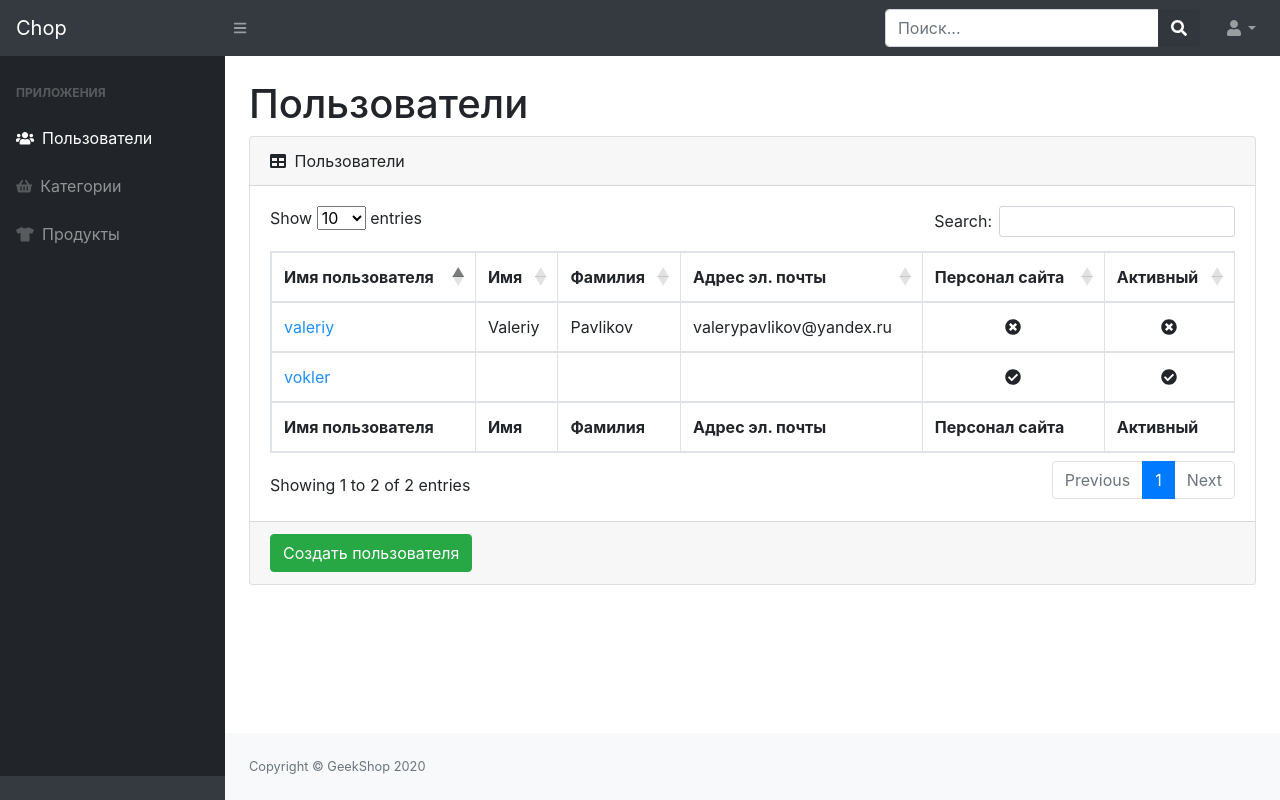
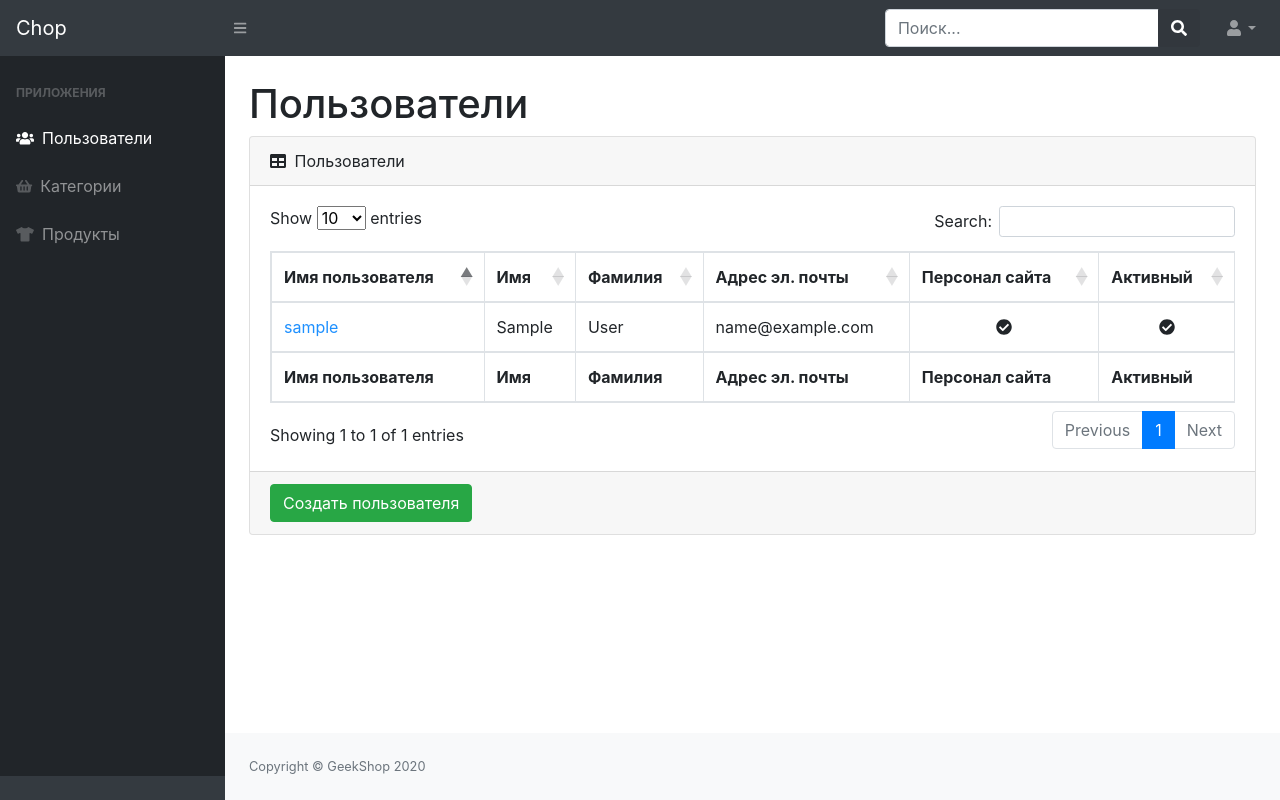
Before and after one commit to LtBread/chop, a Django app: page /admins/buyers/ in a window 1280 px wide. Run offline with Django 4.2, Linux system fonts and the light colour scheme; tables that the repository leaves empty hold one stand-in row (values such as "Sample post"); some libraries are stand-ins or nearby versions.

Commit message:
created READ for admin buyers

```diff
--- a/adminsapp/templates/adminsapp/admin-buyers-read.html
+++ b/adminsapp/templates/adminsapp/admin-buyers-read.html
@@ -33,22 +33,24 @@
                                 </tr>
                             </tfoot>
                             <tbody>
+                                {% for buyer in buyers %}
                                     <tr>
-                                <td><a href="#" style="color: dodgerblue">vokler</a></td>
-                                <td></td>
-                                <td></td>
-                                <td></td>
+                                        <td><a href="#" style="color: dodgerblue">{{ buyer.username }}</a></td>
+                                        <td>{{ buyer.first_name }}</td>
+                                        <td>{{ buyer.last_name }}</td>
+                                        <td>{{ buyer.email }}</td>
+                                        {% if buyer.is_staff %}
                                             <td class="text-center"><i class="fas fa-check-circle"></i></td>
+                                        {% else %}
+                                            <td class="text-center"><i class="fas fa-times-circle"></i></td>
+                                        {% endif %}
+                                        {% if buyer.is_active %}
                                             <td class="text-center"><i class="fas fa-check-circle"></i></td>
+                                        {% else %}
+                                            <td class="text-center"><i class="fas fa-times-circle"></i></td>
+                                        {% endif %}
                                     </tr>
-                            <tr>
-                                <td><a href="admin-users-update-delete.html" style="color: dodgerblue">valeriy</a></td>
-                                <td>Valeriy</td>
-                                <td>Pavlikov</td>
-                                <td>valerypavlikov@yandex.ru</td>
-                                <td class="text-center"><i class="fas fa-times-circle"></i></td>
-                                <td class="text-center"><i class="fas fa-times-circle"></i></td>
-                            </tr>
+                                {% endfor %}
                             </tbody>
                         </table>
                     </div>
--- a/adminsapp/views.py
+++ b/adminsapp/views.py
@@ -1,7 +1,10 @@
 from django.shortcuts import render
+
+from buyersapp.models import Buyer
 
 
 # Create your views here.
+
 
 def index(request):
     context = {'title': 'Chop - Админ-панель'}
@@ -14,7 +17,10 @@ def admin_buyers_create(request):
 
 
 def admin_buyers_read(request):
-    context = {'title': 'Chop - Покупатели'}
+    context = {
+        'title': 'Chop - Покупатели',
+        'buyers': Buyer.objects.all()
+    }
     return render(request, 'adminsapp/admin-buyers-read.html', context)
 
 
```
Lines whose indentation alone changed are shown as unchanged.
